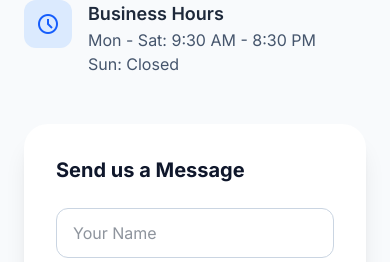
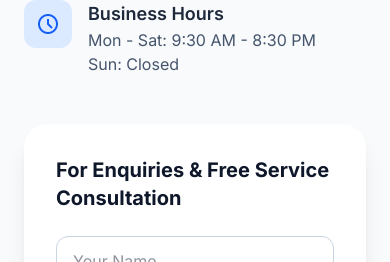
Before and after one commit to surya-sivaraj/Gokul-Website, a React (Vite) app: page / in a window 390 px wide. Shown: the part 4717-4979 px from the top of the page. Built offline with nearby package versions, Linux system fonts and the light colour scheme.

Commit message:
Updated mobile number and image

```diff
--- a/src/components/Contact.jsx
+++ b/src/components/Contact.jsx
@@ -119,7 +119,7 @@ const Contact = () => {
             className="bg-white p-8 rounded-3xl shadow-xl space-y-6"
           >
             <h3 className="text-xl font-bold text-slate-900">
-              Send us a Message
+              For Enquiries & Free Service Consultation
             </h3>
 
             <div className="grid md:grid-cols-2 gap-4">
```
